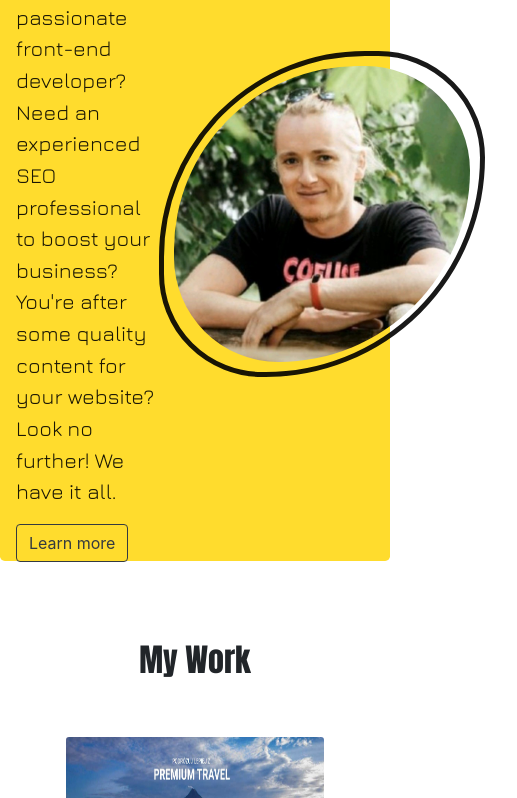
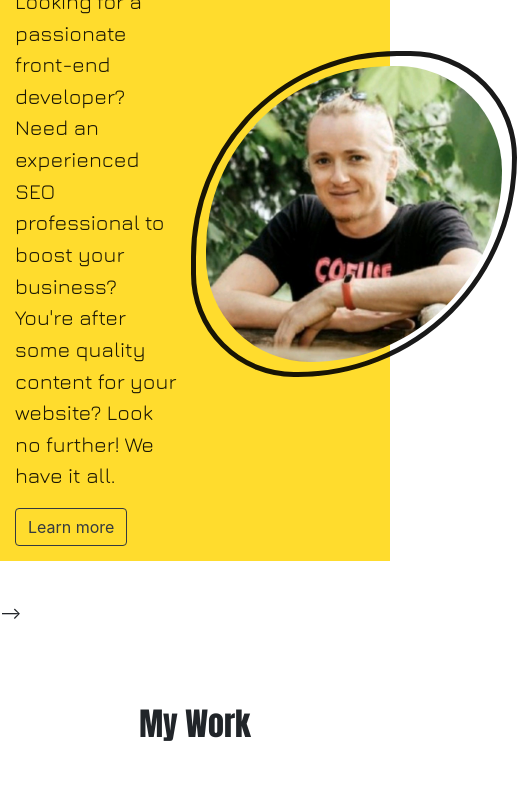
Before and after one commit to manonthemon/Bootstrap-Portfolio, a plain HTML site: page index.html in a window 390 px wide. Shown: the part 133-931 px from the top of the page, 517 px wide, since content can reach past the window. Drawn offline with nearby package versions, Linux system fonts and the light colour scheme.

Commit message:
Further experiments with positioning and responsiveness

```diff
--- a/css/style.css
+++ b/css/style.css
@@ -69,7 +69,7 @@ background-color: var(--PrimaryColor);
   }
 
   .heroCopy {
-    width: 40%;
+
     color: var(--SecondaryColor);
   }
 
@@ -82,6 +82,7 @@ background-color: var(--PrimaryColor);
     border: solid 5px var(--SecondaryColor);
     border-radius: 230px 119px 245px 115px;
     padding: 10px;
+
   }
 
   .heroPhoto img {
--- a/index.html
+++ b/index.html
@@ -47,8 +47,12 @@
 
     <!-- Hero section -->
 
-     <section class="jumbotron hero">
-            <div class="heroCopy">
+
+
+
+
+     <section class="jumbotron jumbotron-fluid hero ">
+            <div class="col-lg-4 col-md-3 heroCopy">
                 <h1>Maciek Klimowicz</h1>
                 <p class="lead">Looking for a passionate front-end developer? Need an experienced SEO professional to boost your
                     business?
@@ -56,11 +60,12 @@
                     some quality content for your website? Look no further! We have it all.  </p>
                 <a class="btn btn-outline-dark .heroButton" href="#" role="button">Learn more</a>
             </div>
+
             <div class="heroPhoto">
              <img src="./images/Maciej Klimowicz.jpg" alt="Maciej Klimowicz">
             </div>
         </section>
-    </section>
+    </section> -->
 
 
     <!--Work section with cards -->
@@ -68,8 +73,7 @@
     <section class="container-fluid work">
         <h2 class="sectionHeading">My Work</h2>
         <div class="row">
-
-                        <div class="card col-lg-4 col-md-3 col-sm-12 " style="width: 18rem;">
+            <div class="card col-lg-4 col-md-3 col-sm-12 ">
                 <img class="card-img-top" src="./images/Travel_page.jpg" alt="Card image cap">
                 <div class="card-body">
                     <h5 class="card-title">Travel Website</h5>
@@ -110,7 +114,8 @@
                     <div class="col-lg-4 col-md-3 col-sm-12 skill-container">
                         <img src="./images/css-logo.png">
                         <h3>CSS</h3>
-                         <p>A beautiful, bespoke visual style for your website to make it further stand out from the crowd</p>
+                        <p>A beautiful, bespoke visual style for your website to make it further stand out from the
+                            crowd</p>
                     </div>
 
                     <div class="col-lg-4 col-md-3 col-sm-1 skill-container">
```
Lines whose indentation alone changed are shown as unchanged.
